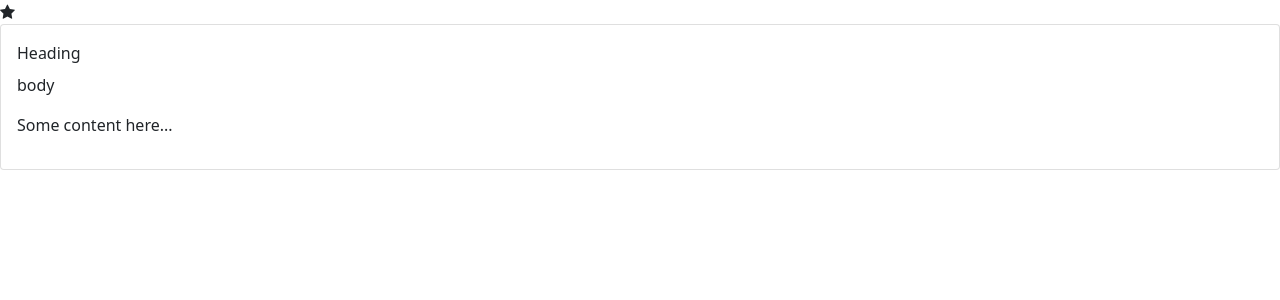
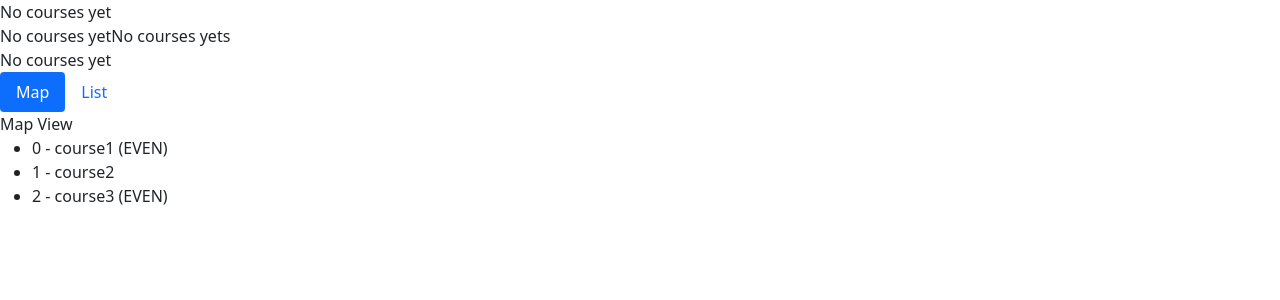
Before and after one commit to Siddhesh8220/angular-basics, an Angular app: page / in a window 1280 px wide. Shown: the top 300 px of the page. Built offline with nearby package versions, Linux system fonts and the light colour scheme.

Commit message:
added ngIf, ngFor, ngSwitch

```diff
--- a/src/app/app.component.html
+++ b/src/app/app.component.html
@@ -4,7 +4,7 @@
 
 <!--passing data as $event-->
 <!-- Input and output property binding -->
-<favourite
+<!-- <favourite
   [isFavourite]="post.isFavourite"
   (changes)="onFavChange($event)"
 ></favourite>
@@ -15,4 +15,42 @@
     <p>body</p>
     <p>Some content here...</p>
   </div>
-</bootstrap-panel>
+</bootstrap-panel> -->
+
+<!--ngIF-->
+<div *ngIf="courses.length > 0">List of courses</div>
+<div *ngIf="courses.length == 0">No courses yet</div>
+<!--OR-->
+<div *ngIf="courses.length > 0; else noCourses">List of courses</div>
+<ng-template #noCourses>No courses yet</ng-template>
+<!--OR-->
+<div *ngIf="courses.length > 0; then showCoursess; else noCoursess"></div>
+<ng-template #showCoursess>List of Courses </ng-template>
+<ng-template #noCoursess>No courses yets</ng-template>
+<!--OR hidden propety-->
+<div [hidden]="courses.length == 0">List of courses</div>
+<div [hidden]="courses.length > 0">No courses yet</div>
+
+<!--ngSwitch-->
+<ul class="nav nav-pills">
+  <li class="nav-link" [class.active]="viewMode == 'map'">
+    <a (click)="viewMode = 'map'">Map</a>
+  </li>
+  <li class="nav-link" [class.active]="viewMode == 'list'">
+    <a (click)="viewMode = 'list'">List</a>
+  </li>
+</ul>
+<div [ngSwitch]="viewMode">
+  <div *ngSwitchCase="'map'">Map View</div>
+  <div *ngSwitchCase="'list'">List View</div>
+  <div *ngSwitchDefault>Otherwise</div>
+</div>
+
+<!--ngForList-->
+<ul>
+  <!--ngForOf: in html we use ngFor-->
+  <li *ngFor="let course of ngForList; index as i; even as isEven">
+    {{ i }} - {{ course.name }}
+    <span *ngIf="isEven">(EVEN)</span>
+  </li>
+</ul>
--- a/src/app/app.component.ts
+++ b/src/app/app.component.ts
@@ -7,7 +7,14 @@ import { FavouriteChangedEventArgs } from './favourite/favourite.component';
   styleUrls: ['./app.component.css'],
 })
 export class AppComponent {
+  viewMode = 'map';
   title = 'hello-angular';
+  courses = [];
+  ngForList = [
+    { id: 1, name: 'course1' },
+    { id: 1, name: 'course2' },
+    { id: 1, name: 'course3' },
+  ];
   post = {
     title: 'Title',
     isFavourite: true,
--- a/src/app/panel/panel.component.html
+++ b/src/app/panel/panel.component.html
@@ -6,4 +6,6 @@
   <div class="card-text">
     <ng-content select=".body"></ng-content>
   </div>
+  <!-- Insert dynamically without any parent element -->
+  <ng-container>Hello</ng-container>
 </div>
```
